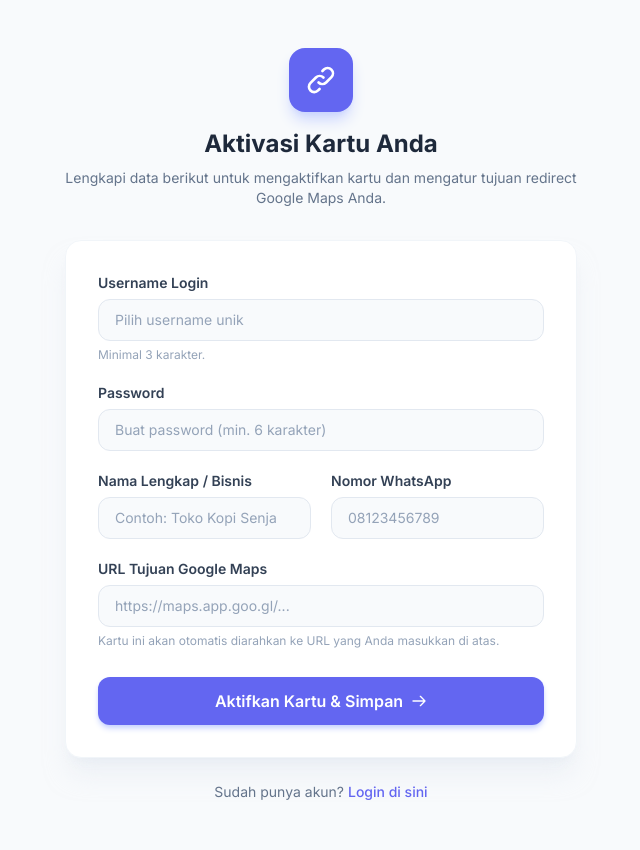
After one commit to SetiyoPramono/web-manajemen-url, a CodeIgniter 4 app: the page made by app/Views/register_card.php in a window 1280 px wide. The commit adds this page. Shown: the whole page, without its empty margins (319-959 px from the left). Run offline with PHP 8.4 and a stand-in for CodeIgniter, Linux system fonts and the light colour scheme; the template is opened without the code that fills it, so the values that code supplies are empty; some libraries are stand-ins or nearby versions.

Commit message:
feat: implement self-service card registration flow for unclaimed URLs

```diff
--- a/app/Config/Routes.php
+++ b/app/Config/Routes.php
@@ -11,6 +11,9 @@ $routes->get('/', 'AuthController::login');
 $routes->get('login', 'AuthController::login');
 $routes->post('login', 'AuthController::attemptLogin');
 $routes->get('logout', 'AuthController::logout');
+
+$routes->get('register-card/(:segment)', 'AuthController::registerCard/$1');
+$routes->post('register-card/(:segment)', 'AuthController::processRegisterCard/$1');
 
 // Admin Routes (Protected by AuthFilter with 'admin' role)
 $routes->group('admin', ['filter' => 'auth:admin'], static function ($routes) {
--- /dev/null
+++ b/app/Views/register_card.php
@@ -0,0 +1,139 @@
+<!DOCTYPE html>
+<html lang="id">
+<head>
+    <meta charset="UTF-8">
+    <meta name="viewport" content="width=device-width, initial-scale=1.0">
+    <title>Aktivasi Kartu — ReviewBoost</title>
+    <script src="https://cdn.tailwindcss.com"></script>
+    <link rel="preconnect" href="https://fonts.googleapis.com">
+    <link rel="preconnect" href="https://fonts.gstatic.com" crossorigin>
+    <link href="https://fonts.googleapis.com/css2?family=Inter:wght@300;400;500;600;700&display=swap" rel="stylesheet">
+    <script>
+        tailwind.config = {
+            theme: {
+                extend: {
+                    fontFamily: {
+                        sans: ['Inter', 'system-ui', 'sans-serif'],
+                    },
+                },
+            },
+        }
+    </script>
+    <style>
+        body { font-family: 'Inter', system-ui, sans-serif; }
+        .animate-fade-in { animation: fadeIn 0.5s ease-out; }
+        .animate-slide-up { animation: slideUp 0.4s ease-out; }
+        @keyframes fadeIn { from { opacity: 0; } to { opacity: 1; } }
+        @keyframes slideUp { from { opacity: 0; transform: translateY(20px); } to { opacity: 1; transform: translateY(0); } }
+        .input-focus:focus { box-shadow: 0 0 0 3px rgba(99, 102, 241, 0.15); }
+    </style>
+</head>
+<body class="bg-slate-50 min-h-screen flex items-center justify-center p-4">
+
+    <!-- Background Decoration -->
+    <div class="fixed inset-0 overflow-hidden pointer-events-none">
+        <div class="absolute -top-40 -right-40 w-80 h-80 bg-indigo-100 rounded-full opacity-40 blur-3xl"></div>
+        <div class="absolute -bottom-40 -left-40 w-80 h-80 bg-purple-100 rounded-full opacity-40 blur-3xl"></div>
+    </div>
+
+    <div class="w-full max-w-lg relative z-10 animate-fade-in py-8">
+        <!-- Logo / Brand -->
+        <div class="text-center mb-8 animate-slide-up">
+            <div class="inline-flex items-center justify-center w-16 h-16 bg-indigo-500 rounded-2xl shadow-lg shadow-indigo-200 mb-4">
+                <svg class="w-8 h-8 text-white" fill="none" stroke="currentColor" viewBox="0 0 24 24">
+                    <path stroke-linecap="round" stroke-linejoin="round" stroke-width="2" d="M13.828 10.172a4 4 0 00-5.656 0l-4 4a4 4 0 105.656 5.656l1.102-1.101m-.758-4.899a4 4 0 005.656 0l4-4a4 4 0 00-5.656-5.656l-1.1 1.1" />
+                </svg>
+            </div>
+            <h1 class="text-2xl font-bold text-slate-800">Aktivasi Kartu Anda</h1>
+            <p class="text-slate-500 mt-2 text-sm">Lengkapi data berikut untuk mengaktifkan kartu dan mengatur tujuan redirect Google Maps Anda.</p>
+        </div>
+
+        <!-- Alerts -->
+        <?php if (session()->getFlashdata('error')): ?>
+            <div class="mb-6 flex items-start gap-3 p-4 bg-red-50 border border-red-200 rounded-xl text-sm text-red-700 animate-slide-up">
+                <svg class="w-5 h-5 flex-shrink-0 mt-0.5 text-red-400" fill="currentColor" viewBox="0 0 20 20">
+                    <path fill-rule="evenodd" d="M10 18a8 8 0 100-16 8 8 0 000 16zM8.28 7.22a.75.75 0 00-1.06 1.06L8.94 10l-1.72 1.72a.75.75 0 101.06 1.06L10 11.06l1.72 1.72a.75.75 0 101.06-1.06L11.06 10l1.72-1.72a.75.75 0 00-1.06-1.06L10 8.94 8.28 7.22z" clip-rule="evenodd" />
+                </svg>
+                <span><?= esc(session()->getFlashdata('error')) ?></span>
+            </div>
+        <?php endif; ?>
+
+        <?php if (session()->getFlashdata('errors')): ?>
+            <div class="mb-6 p-4 bg-red-50 border border-red-200 rounded-xl text-sm text-red-700 animate-slide-up">
+                <ul class="list-disc list-inside space-y-1">
+                    <?php foreach (session()->getFlashdata('errors') as $err): ?>
+                        <li><?= esc($err) ?></li>
+                    <?php endforeach; ?>
+                </ul>
+            </div>
+        <?php endif; ?>
+
+        <!-- Registration Form -->
+        <div class="bg-white rounded-2xl shadow-xl shadow-slate-200/50 border border-slate-100 p-6 sm:p-8 animate-slide-up" style="animation-delay: 0.1s;">
+            <form action="<?= base_url('register-card/' . esc($slug)) ?>" method="POST" class="space-y-5">
+                <?= csrf_field() ?>
+
+                <div class="grid grid-cols-1 md:grid-cols-2 gap-5">
+                    <!-- Username -->
+                    <div class="space-y-1.5 md:col-span-2">
+                        <label for="username" class="block text-sm font-semibold text-slate-700">Username Login</label>
+                        <input type="text" name="username" id="username" value="<?= old('username') ?>" required
+                            class="input-focus block w-full px-4 py-2.5 bg-slate-50 border border-slate-200 rounded-xl text-slate-800 placeholder-slate-400 focus:bg-white focus:border-indigo-400 focus:outline-none transition-all sm:text-sm"
+                            placeholder="Pilih username unik">
+                        <p class="text-xs text-slate-400">Minimal 3 karakter.</p>
+                    </div>
+
+                    <!-- Password -->
+                    <div class="space-y-1.5 md:col-span-2">
+                        <label for="password" class="block text-sm font-semibold text-slate-700">Password</label>
+                        <input type="password" name="password" id="password" required minlength="6"
+                            class="input-focus block w-full px-4 py-2.5 bg-slate-50 border border-slate-200 rounded-xl text-slate-800 placeholder-slate-400 focus:bg-white focus:border-indigo-400 focus:outline-none transition-all sm:text-sm"
+                            placeholder="Buat password (min. 6 karakter)">
+                    </div>
+
+                    <!-- Full Name -->
+                    <div class="space-y-1.5">
+                        <label for="nama" class="block text-sm font-semibold text-slate-700">Nama Lengkap / Bisnis</label>
+                        <input type="text" name="nama" id="nama" value="<?= old('nama') ?>" required
+                            class="input-focus block w-full px-4 py-2.5 bg-slate-50 border border-slate-200 rounded-xl text-slate-800 placeholder-slate-400 focus:bg-white focus:border-indigo-400 focus:outline-none transition-all sm:text-sm"
+                            placeholder="Contoh: Toko Kopi Senja">
+                    </div>
+
+                    <!-- WA Number -->
+                    <div class="space-y-1.5">
+                        <label for="nomor_wa" class="block text-sm font-semibold text-slate-700">Nomor WhatsApp</label>
+                        <input type="text" name="nomor_wa" id="nomor_wa" value="<?= old('nomor_wa') ?>" required
+                            class="input-focus block w-full px-4 py-2.5 bg-slate-50 border border-slate-200 rounded-xl text-slate-800 placeholder-slate-400 focus:bg-white focus:border-indigo-400 focus:outline-none transition-all sm:text-sm"
+                            placeholder="08123456789">
+                    </div>
+
+                    <!-- Maps URL -->
+                    <div class="space-y-1.5 md:col-span-2">
+                        <label for="alamat_maps" class="block text-sm font-semibold text-slate-700">URL Tujuan Google Maps</label>
+                        <input type="url" name="alamat_maps" id="alamat_maps" value="<?= old('alamat_maps') ?>" required
+                            class="input-focus block w-full px-4 py-2.5 bg-slate-50 border border-slate-200 rounded-xl text-slate-800 placeholder-slate-400 focus:bg-white focus:border-indigo-400 focus:outline-none transition-all sm:text-sm"
+                            placeholder="https://maps.app.goo.gl/...">
+                        <p class="text-xs text-slate-400 mt-1">Kartu ini akan otomatis diarahkan ke URL yang Anda masukkan di atas.</p>
+                    </div>
+                </div>
+
+                <div class="pt-2">
+                    <button type="submit" class="w-full flex items-center justify-center gap-2 px-4 py-3 bg-indigo-500 hover:bg-indigo-600 active:bg-indigo-700 text-white font-semibold rounded-xl shadow-md shadow-indigo-200 hover:shadow-lg hover:shadow-indigo-300 transition-all duration-200">
+                        <span>Aktifkan Kartu & Simpan</span>
+                        <svg class="w-4 h-4" fill="none" stroke="currentColor" viewBox="0 0 24 24">
+                            <path stroke-linecap="round" stroke-linejoin="round" stroke-width="2" d="M14 5l7 7m0 0l-7 7m7-7H3" />
+                        </svg>
+                    </button>
+                </div>
+            </form>
+        </div>
+
+        <div class="text-center mt-6 animate-slide-up" style="animation-delay: 0.2s;">
+            <p class="text-sm text-slate-500">
+                Sudah punya akun? <a href="<?= base_url('login') ?>" class="font-medium text-indigo-500 hover:text-indigo-600 transition-colors">Login di sini</a>
+            </p>
+        </div>
+    </div>
+
+</body>
+</html>
```
Also changed, not shown: app/Controllers/AdminController.php (+10 -18 lines), app/Controllers/AuthController.php (+92 -0 lines), app/Controllers/RedirectController.php (+10 -2 lines), app/Views/admin_dashboard.php (+16 -1 lines), 2 other files.
